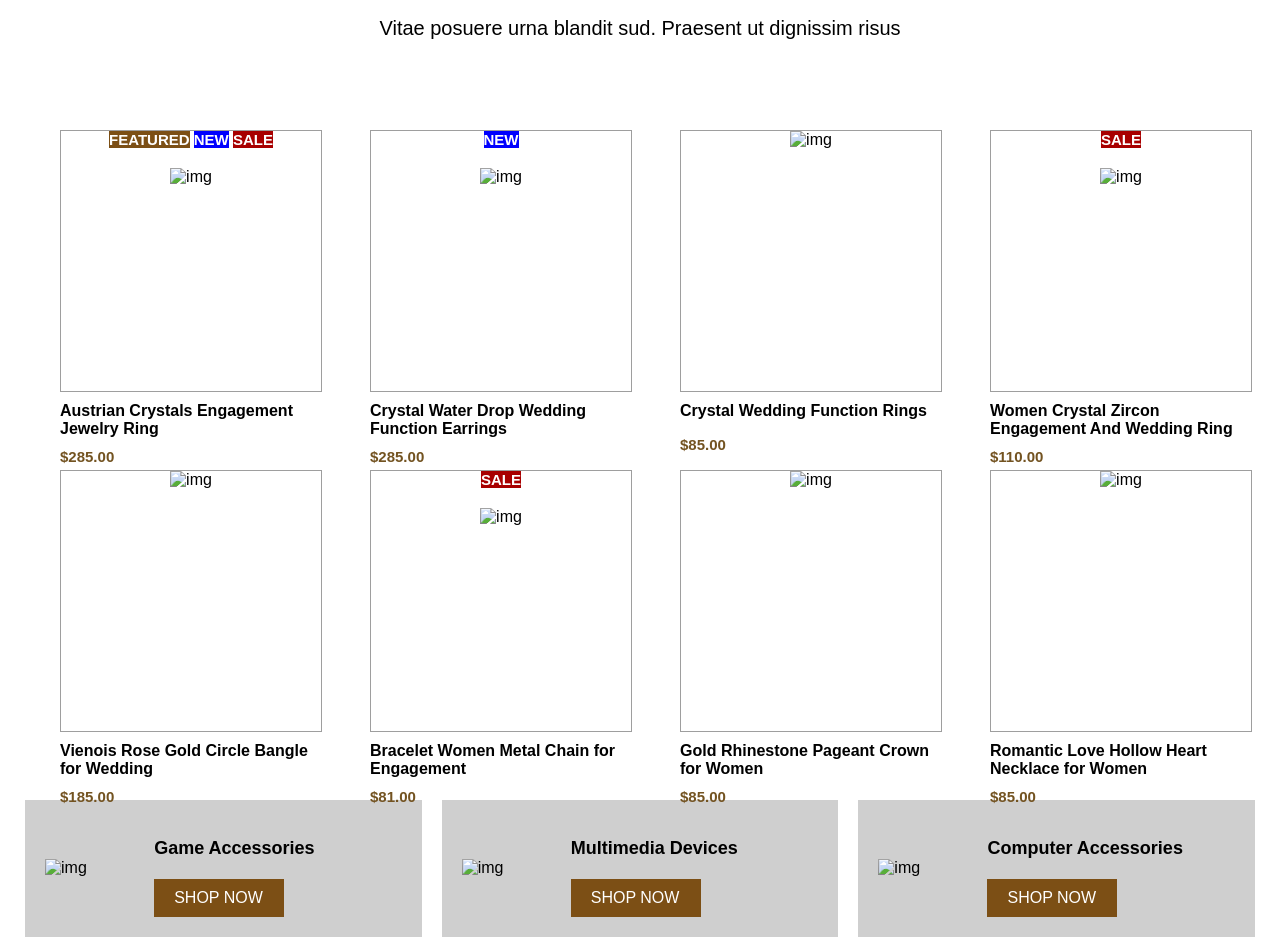
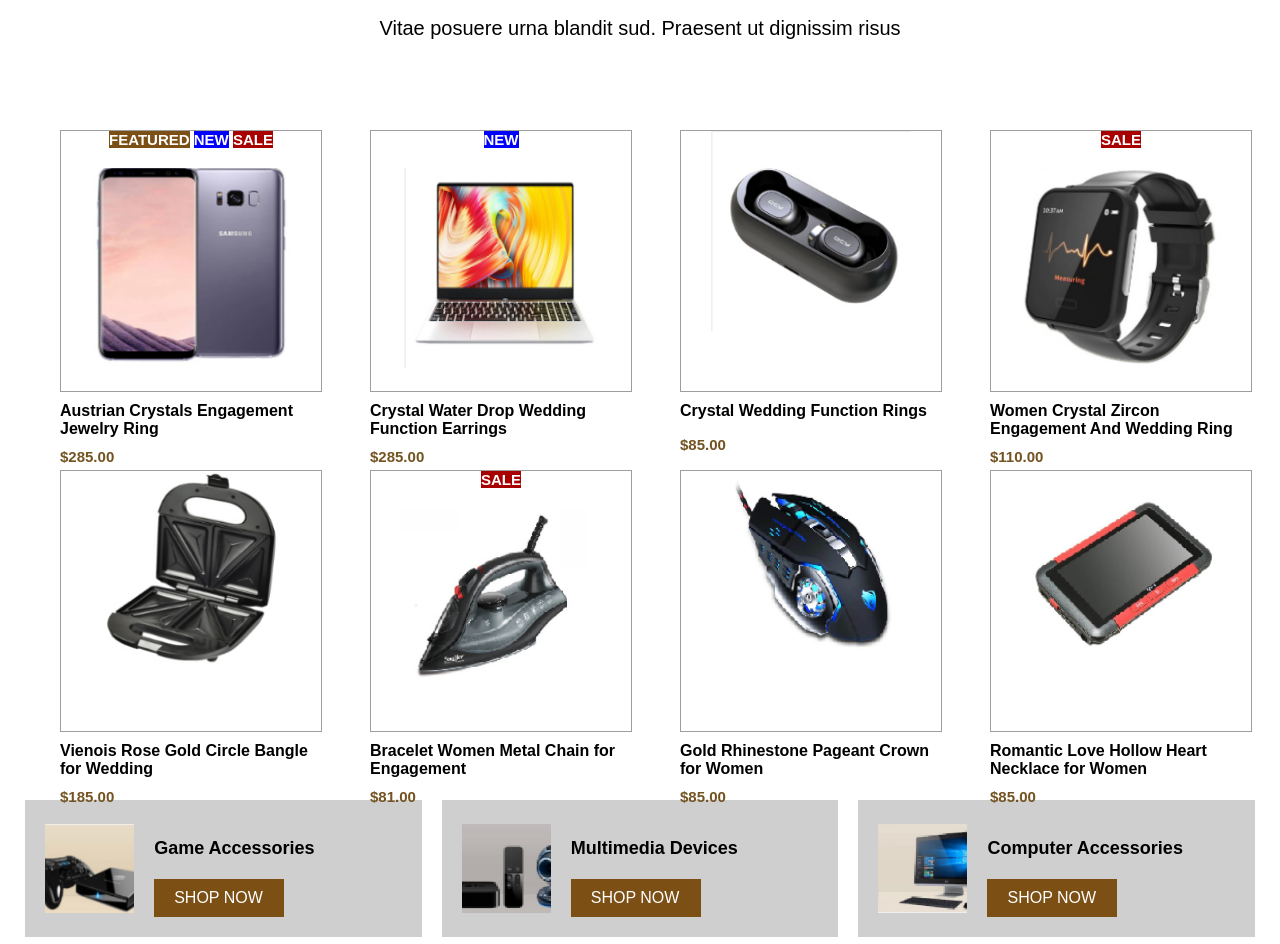
Before and after one commit to Paaurodrigo/Ejercicio-RESPONSIVO-INTERFACES, a website: page Proyecto_AAA/proyecto1_AAA.html in a window 1280 px wide. Shown: the part 748-1692 px from the top of the page. Drawn offline with nearby package versions, Linux system fonts and the light colour scheme; the site is published under a folder, as on GitHub Pages, so addresses that start at the root find nothing.

Commit message:
imagenes actualizadas

```diff
--- a/Proyecto_AAA/proyecto1_AAA.html
+++ b/Proyecto_AAA/proyecto1_AAA.html
@@ -110,7 +110,7 @@
                         <article aria-label="Austrian Crystals Engagement Jewelry Ring1">
                             <div>
                                 <p> <span class="featured"> FEATURED</span> <span class="new">NEW</span> <span class="sale"> SALE</span> </p>
-                                <img src="/static/img/movilImg.png" alt="img">
+                                <img src="../static/img/movilImg.png" alt="img">
                             </div>
                             <h3>Austrian Crystals Engagement Jewelry Ring</h3>
                             <p class="precio">$285.00</p>
@@ -120,7 +120,7 @@
                         <article aria-label="Crystal Water Drop Wedding Function Earrings1">
                             <div>
                             <p> <span class="new">NEW</span></p>
-                            <img src="/static/img/PCimg.png" alt="img">
+                            <img src="../static/img/PCimg.png" alt="img">
                             </div>
                         <h3>Crystal Water Drop Wedding Function Earrings</h3>
                         <p class="precio">$285.00</p>
@@ -131,7 +131,7 @@
                         <article aria-label="Crystal Wedding Function Rings1">
                             <div>
 
-                            <img src="/static/img/Cascosimg.png" alt="img">
+                            <img src="../static/img/Cascosimg.png" alt="img">
                             </div>
                         <h3>Crystal Wedding Function Rings</h3>
                         <p class="precio">$85.00</p>
@@ -141,7 +141,7 @@
                         <article aria-label="Women Crystal Zircon Engagement And Wedding Ring1">
                             <div>
                             <p><span class="sale"> SALE</span></p>
-                            <img src="/static/img/relojImg.png" alt="img">
+                            <img src="../static/img/relojImg.png" alt="img">
                             </div>
                         <h3>Women Crystal Zircon Engagement And Wedding Ring</h3>
                         <p class="precio">$110.00</p>
@@ -150,7 +150,7 @@
                     <li>
                         <article aria-label="Vienois Rose Gold Circle Bangle for Wedding1">
                             <div>
-                            <img src="/static/img/sanwichimg.png" alt="img">
+                            <img src="../static/img/sanwichimg.png" alt="img">
                         </div>
                         <h3>Vienois Rose Gold Circle Bangle for Wedding</h3>
                         <p class="precio">$185.00</p>
@@ -160,7 +160,7 @@
                         <article aria-label="Bracelet Women Metal Chain for Engagement1">
                             <div>
                             <p><span class="sale"> SALE</span></p>
-                            <img src="/static/img/planchaimg.png" alt="img">
+                            <img src="../static/img/planchaimg.png" alt="img">
                             </div>
                         <h3>Bracelet Women Metal Chain for Engagement</h3>
                         <p class="precio">$81.00</p>
@@ -170,7 +170,7 @@
                     <li>
                         <article aria-label="Gold Rhinestone Pageant Crown for Women">
                             <div>
-                            <img src="/static/img/ratonimg.png" alt="img">
+                            <img src="../static/img/ratonimg.png" alt="img">
                             </div>
                         <h3>Gold Rhinestone Pageant Crown for Women</h3>
                         <p class="precio">$85.00</p>
@@ -181,7 +181,7 @@
 
                         <article aria-label="Romantic Love Hollow Heart Necklace for Women">
                             <div>
-                            <img src="/static/img/tabletimg.png" alt="img">
+                            <img src="../static/img/tabletimg.png" alt="img">
                         </div>
                         <h3>Romantic Love Hollow Heart Necklace for Women</h3>
                         <p class="precio">$85.00</p>
@@ -196,7 +196,7 @@
             <section class="contenedor-2" aria-label="Accessories Section">
                 <h2>Accessories</h2>
                 <article aria-label="Gaming Accessories">
-                    <img src="/static/img/play.png" alt="img">
+                    <img src="../static/img/play.png" alt="img">
                     <div>
                         <h3>Game Accessories</h3>
                         <a>SHOP NOW</a>
@@ -204,14 +204,14 @@
                 </article>
                 <article aria-label="Multimedia Devices">
 
-                    <img src="/static/img/mandos.png" alt="img">
+                    <img src="../static/img/mandos.png" alt="img">
                     <div>
                         <h3>Multimedia Devices</h3>
                         <a>SHOP NOW</a>
                     </div>
                 </article>
                 <article aria-label="Computer Accessories">
-                    <img src="/static/img/ord.png" alt="img">
+                    <img src="../static/img/ord.png" alt="img">
                     <div>
                         <h3>Computer Accessories</h3>
                         <a>SHOP NOW</a>
@@ -239,7 +239,7 @@
                                 <span>23<br>Min</span>
                                 <span>51<br>Sec</span>
                             </div>
-                            <img src="/static/img/movilImg.png" alt="img">
+                            <img src="../static/img/movilImg.png" alt="img">
                             <h3>Austrian Crystals Engagement Jewelry Ring</h3>
                             <div>
                                 <a>ADD TO CART</a>
@@ -255,7 +255,7 @@
                                 <span>23<br>Min</span>
                                 <span>51<br>Sec</span>
                             </div>
-                            <img src="/static/img/PCimg.png" alt="img">
+                            <img src="../static/img/PCimg.png" alt="img">
                             <h3>Crystal Water Drop Wedding Function Earrings</h3>
                             <div>
                                 <a>ADD TO CART</a>
@@ -271,7 +271,7 @@
                                 <span>23<br>Min</span>
                                 <span>51<br>Sec</span>
                             </div>
-                            <img src="/static/img/Cascosimg.png" alt="img">
+                            <img src="../static/img/Cascosimg.png" alt="img">
                             <h3>Crystal Wedding Function Rings</h3>
                             <div>
                                 <a>ADD TO CART</a>
@@ -287,7 +287,7 @@
                                 <span>23<br>Min</span>
                                 <span>51<br>Sec</span>
                             </div>
-                            <img src="/static/img/relojImg.png" alt="img">
+                            <img src="../static/img/relojImg.png" alt="img">
                             <h3>Women Crystal Zircon Engagement And Wedding Ring</h3>
                             <div>
                                 <a>ADD TO CART</a>
@@ -311,7 +311,7 @@
                 <ul>
                     <li>
                         <article aria-label="Mobiles and Tablets">
-                            <img src="/static/img/mobil air pods.webp" alt="img">
+                            <img src="../static/img/mobil air pods.webp" alt="img">
                             <h3>Mobiles and Tablets</h3>
                             <div>
                                 <h4>Apple</h4>
@@ -323,7 +323,7 @@
                     </li>
                     <li>
                         <article aria-label="Computers & Laptops">
-                            <img src="/static/img/ordenador.jpg" alt="img">
+                            <img src="../static/img/ordenador.jpg" alt="img">
                             <h3>Computers & Laptops</h3>
                             <div>
                                 <h4>Computers</h4>
@@ -335,7 +335,7 @@
                     </li>
                     <li>
                         <article aria-label="Cameras, Audio & Video">
-                            <img src="/static/img/mandos.png" alt="img">
+                            <img src="../static/img/mandos.png" alt="img">
                             <h3>Cameras, Audio & Video</h3>
                             <div>
                                 <h4>Audio</h4>
@@ -347,7 +347,7 @@
                     </li>
                     <li>
                         <article aria-label="Home appliances">
-                            <img src="/static/img/electrodomesticos.webp" alt="img">
+                            <img src="../static/img/electrodomesticos.webp" alt="img">
                             <h3>Home appliances</h3>
                             <div>
                                 <h4>TV accessories</h4>
@@ -360,7 +360,7 @@
                     <li>
 
                         <article aria-label="Kitchen Appliances">
-                            <img src="/static/img/electrodomesticos-apilados.jpeg" alt="img">
+                            <img src="../static/img/electrodomesticos-apilados.jpeg" alt="img">
                             <h3>Ckitchen Appliances</h3>
                             <div>
                                 <h4>Bakeware</h4>
```
